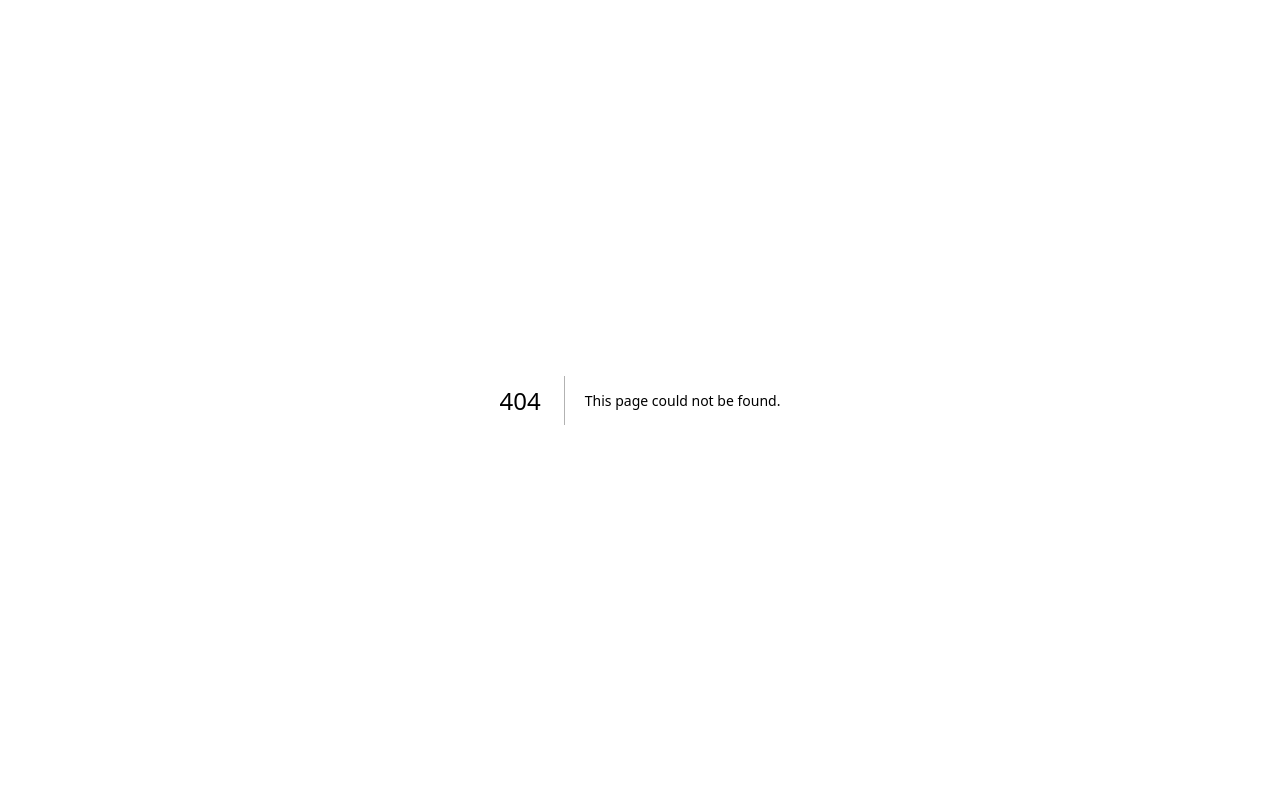
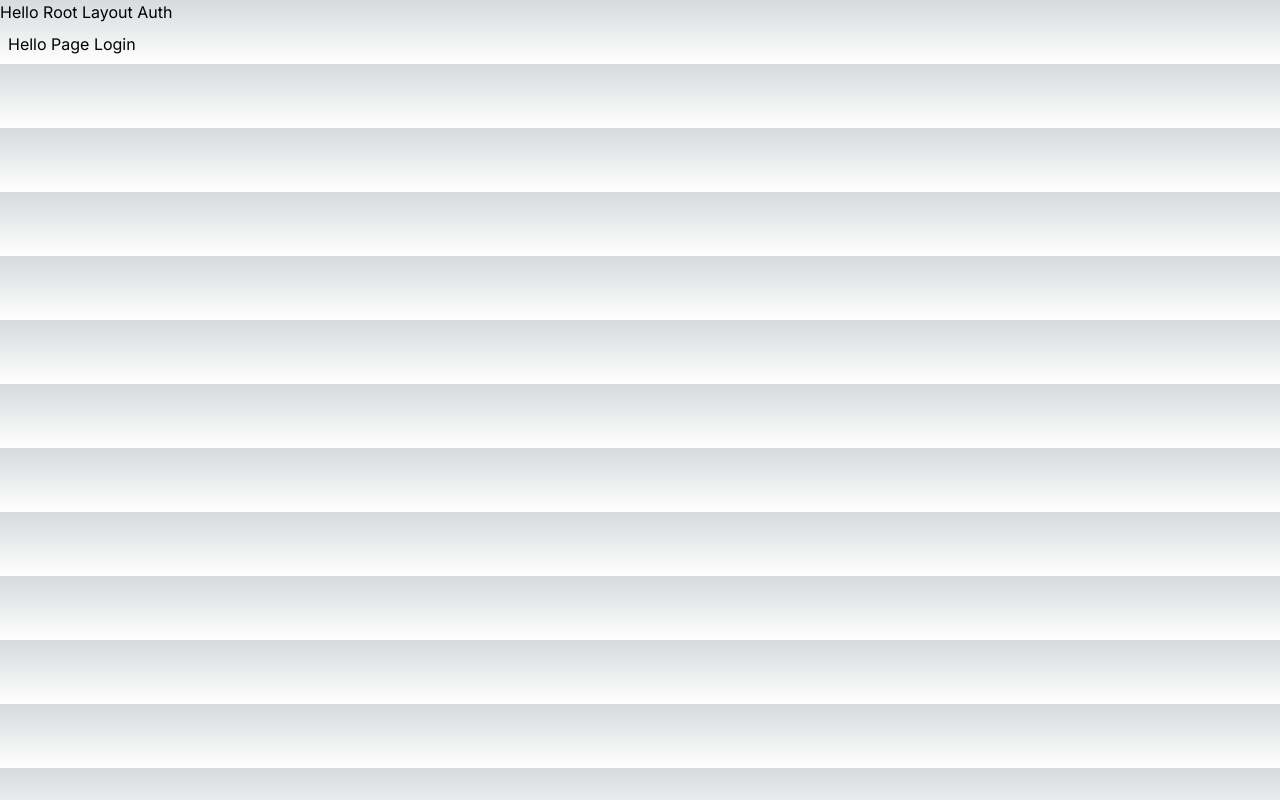
Before and after one commit to MarcoEsteban/app-pharmaz, a Next.js app: page /auth/login in a window 1280 px wide. Before the commit this address had no page. Built offline with nearby package versions, Linux system fonts and the light colour scheme.

Commit message:
Creando las rutas basicas de la aplicación

```diff
--- /dev/null
+++ b/src/app/auth/layout.tsx
@@ -0,0 +1,12 @@
+
+export default function AuthLayout( { children }: { children: React.ReactNode; } ) {
+  return (
+    <main>
+      <h1>Hello Root Layout Auth</h1>
+
+      <div className="p-2">
+        { children }
+      </div>
+    </main>
+  );
+}
--- /dev/null
+++ b/src/app/auth/login/page.tsx
@@ -0,0 +1,9 @@
+
+
+export default function LoginPage() {
+  return (
+    <div>
+      <h1>Hello Page Login</h1>
+    </div>
+  );
+}
--- /dev/null
+++ b/src/app/dashboard/layout.tsx
@@ -0,0 +1,13 @@
+
+
+export default function DashboardLayout( { children }: { children: React.ReactNode; } ) {
+  return (
+    <main>
+      <h1>Hello Root Layout Dashboard</h1>
+
+      <div className="p-2">
+        { children }
+      </div>
+    </main>
+  );
+}
--- /dev/null
+++ b/src/app/dashboard/page.tsx
@@ -0,0 +1,8 @@
+
+export default function Home() {
+  return (
+    <main className="flex min-h-screen flex-col items-center justify-between p-24">
+      Home Page
+    </main>
+  );
+}
--- /dev/null
+++ b/src/app/dashboard/roles/page.tsx
@@ -0,0 +1,9 @@
+
+
+export default function RolesPage() {
+  return (
+    <div>
+      <h1>Hello Page Roles</h1>
+    </div>
+  );
+}
--- /dev/null
+++ b/src/app/dashboard/usuarios/page.tsx
@@ -0,0 +1,9 @@
+
+
+export default function UsuarioPage() {
+  return (
+    <div>
+      <h1>Hello Page Usuario</h1>
+    </div>
+  );
+}
--- a/src/app/page.tsx
+++ b/src/app/page.tsx
@@ -1,9 +1,8 @@
-import Image from "next/image";
+import { redirect } from "next/navigation";
 
-export default function Home() {
-  return (
-    <main className="flex min-h-screen flex-col items-center justify-between p-24">
-      Home Page
-    </main>
-  );
+export default function HomePage() {
+
+  // Indico que me Redireccione
+  redirect("/dashboard");
+
 }
```
